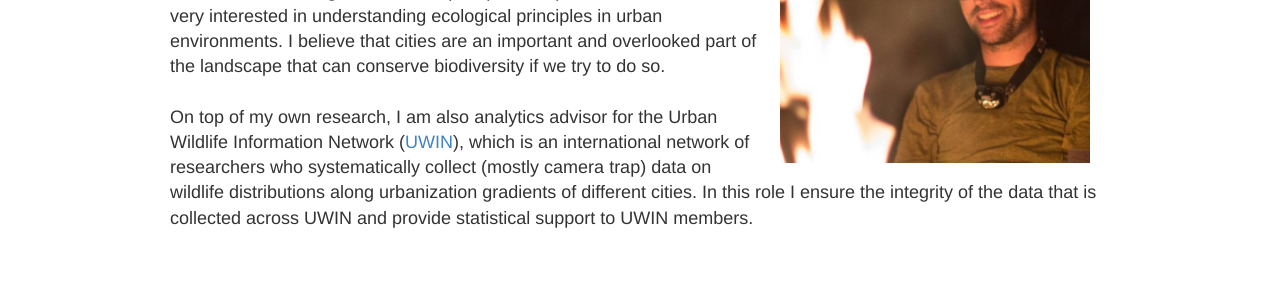
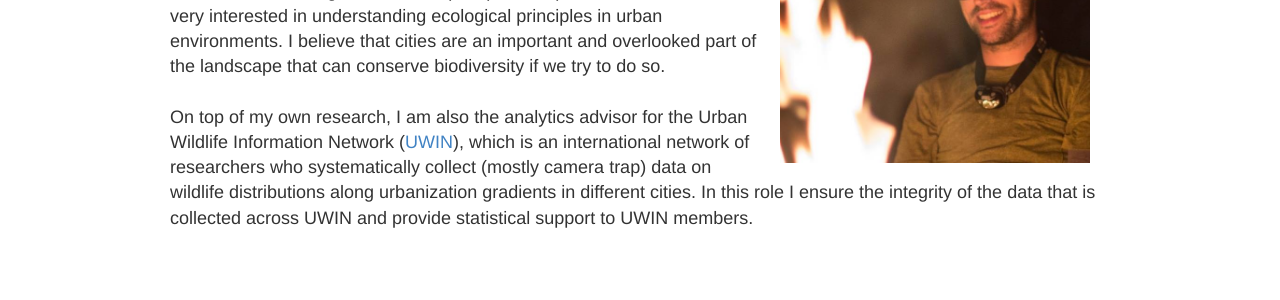
Before and after one commit to mfidino/mfidino.github.io, a Jekyll site: the page built from index.html, in a window 1280 px wide. Shown: the part 348-648 px from the top of the page. Built offline with Jekyll 4.4.1, drawn with Linux system fonts in a browser that asks for light colours.

Commit message:
Update index.html

```diff
--- a/index.html
+++ b/index.html
@@ -17,8 +17,8 @@ layout: default
     determine how biodiversity responds to environmental change across multiple spatiotemporal scales.
     I am also very interested in understanding ecological principles in urban environments. I believe that cities are an important and overlooked part of the landscape that can conserve biodiversity if we try to do so.
     <br /><br />
-    On top of my own research, I am also analytics advisor for the Urban Wildlife Information Network
-    (<a href = "https://urbanwildlifeinfo.org/" >UWIN</a>), which is an international network of researchers who systematically collect (mostly camera trap) data on wildlife distributions along urbanization gradients of different cities. In this role
+    On top of my own research, I am also the analytics advisor for the Urban Wildlife Information Network
+    (<a href = "https://urbanwildlifeinfo.org/" >UWIN</a>), which is an international network of researchers who systematically collect (mostly camera trap) data on wildlife distributions along urbanization gradients in different cities. In this role
     I ensure the integrity of the data that is collected across UWIN and provide statistical support to UWIN members.
   </p>
 </div>
```
